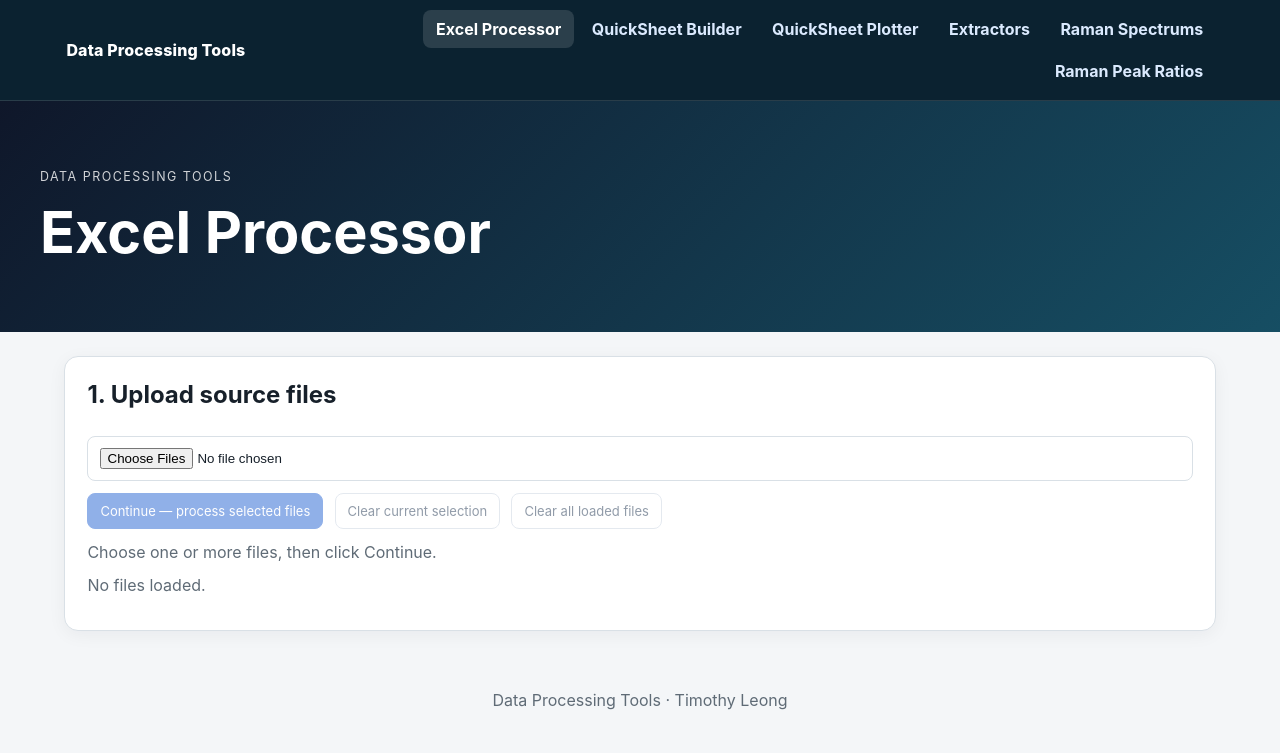
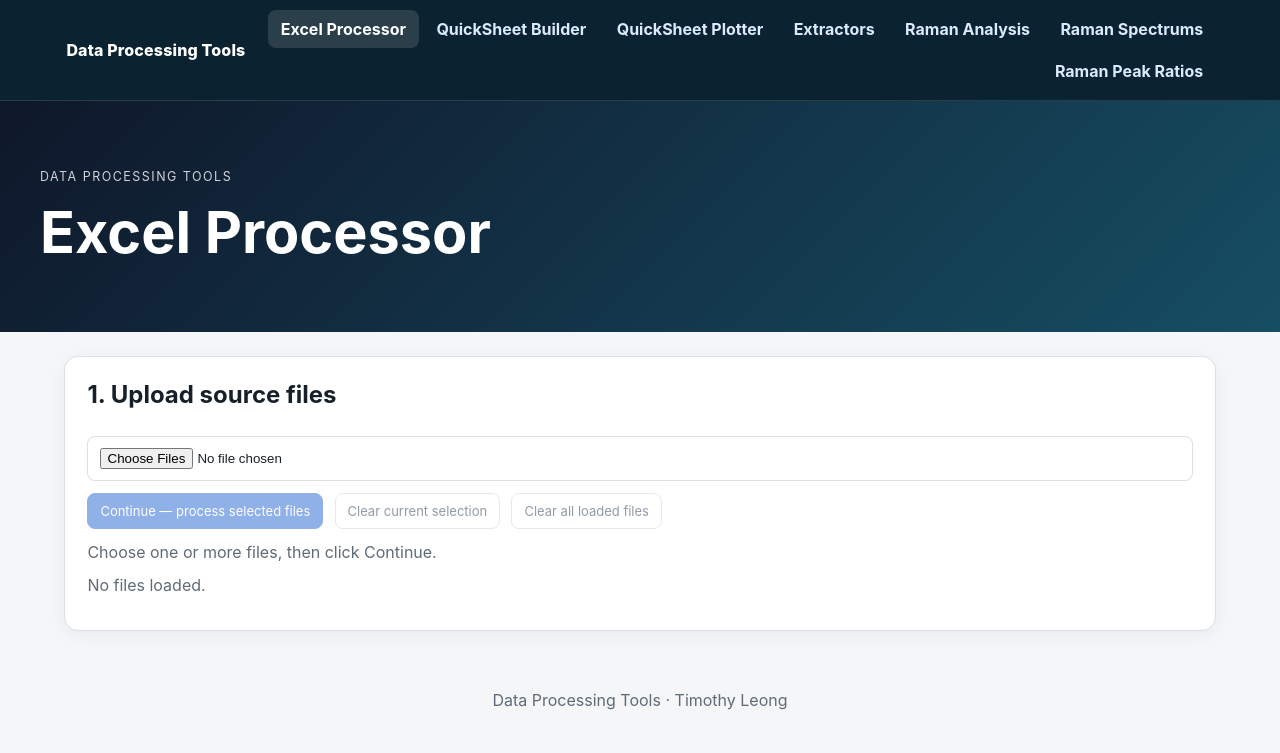
Before and after one commit to tlranchufan/phd, a plain HTML site: page index.html in a window 1280 px wide. Drawn offline with nearby package versions, Linux system fonts and the light colour scheme.

Commit message:
Add Raman Analysis to site navigation

```diff
--- a/index.html
+++ b/index.html
@@ -43,7 +43,7 @@
         <a href="./quicksheet.html">QuickSheet Builder</a>
         <a href="./plotter.html">QuickSheet Plotter</a>
         <a href="./extractor.html">Extractors</a>
-        <a href="./raman.html">Raman Spectrums</a>
+        <a href="./raman-analysis.html">Raman Analysis</a><a href="./raman.html">Raman Spectrums</a>
         <a href="./raman-ratios.html">Raman Peak Ratios</a>
       </div>
     </div>
```
